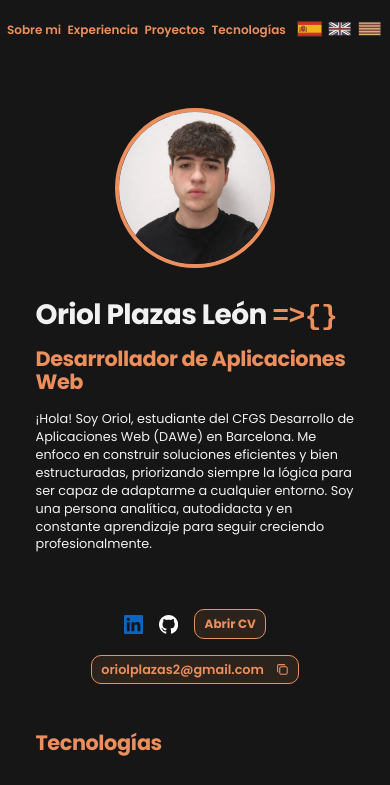
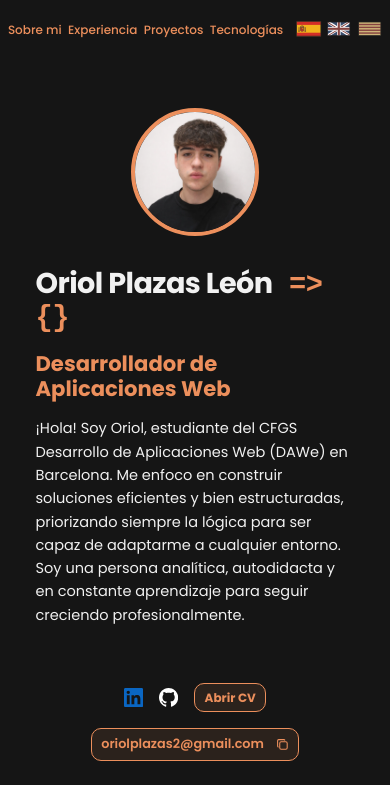
Before and after one commit to oriioll/portfolio, a Vue app: page / in a window 390 px wide. Shown: the top 785 px of the page. Built offline with nearby package versions, Linux system fonts and the light colour scheme; a web font is replaced by a local one.

Commit message:
fix: minor changes like font scaling, header in mobile, svg behaviour in hover events and move util functions to navigation.ts

```diff
--- a/src/components/PortfolioHeader.vue
+++ b/src/components/PortfolioHeader.vue
@@ -23,7 +23,7 @@ header {
     top: 0;
     z-index: 100;
     background: var(--bg-primary);
-    padding: .5rem;
+    padding: 1.25rem .5rem;
     box-sizing: border-box;
     overflow: hidden;
     border-bottom: solid 2px var(--accent-ui);
@@ -54,7 +54,6 @@ header {
   header {
     gap: .3rem;
     padding: 1rem 0.25rem;
-    border-radius: 0 0 10px 10px;
   }
 }
 </style>
--- a/src/components/PortfolioHero.vue
+++ b/src/components/PortfolioHero.vue
@@ -13,7 +13,7 @@ import { scrollDown } from '@/utils/navigation.ts';
     <div class="mainHero">
       <article class="txt">
         <Transition name="fade" mode="out-in">
-          <h1 :key="locale">Oriol Plazas León <span class="codeSymbol"> =&gt;{}</span></h1>
+          <h1 :key="locale">Oriol Plazas León<span class="codeSymbol">  =&gt; {}</span></h1>
         </Transition>
         <Transition name="fade" mode="out-in">
           <h3 :key="locale">{{ t('hero.subtitle') }}</h3>
@@ -88,6 +88,10 @@ import { scrollDown } from '@/utils/navigation.ts';
 .codeSymbol {
   font-family: var(--code-font);
   color: var(--accent-ui);
+  /*Ligatures for arrow*/
+  font-variant-ligatures: discretionary-ligatures;
+  font-feature-settings: "liga" 1, "calt" 1;
+  text-rendering: optimizeLegibility;
 }
 /*Animations for when changing lang */
 .fade-enter-active,
@@ -113,8 +117,8 @@ import { scrollDown } from '@/utils/navigation.ts';
   }
 
   .hero img {
-    width: 10rem;
-    height: 10rem;
+    width: 8rem;
+    height: 8rem;
   }
 
   .txt {
--- a/src/components/header/HeaderLanguages.vue
+++ b/src/components/header/HeaderLanguages.vue
@@ -119,7 +119,7 @@ aside {
 }
 
 .emoji {
-    width: 4rem;
+    width: 3rem;
     height: auto;
     cursor: pointer;
     filter: grayscale(0.6);
--- a/src/components/header/HeaderNav.vue
+++ b/src/components/header/HeaderNav.vue
@@ -54,13 +54,12 @@ a {
   color: var(--bg-primary);
   color: var(--accent-ui);
   font-size: 1.25rem;
-  font-weight: bold;
+  font-weight: 500;
   transition: all .25s ease-out;
 }
 
 a:hover {
-  color: var(--txt-primary);
-
+  filter: brightness(1.2);
 }
 
 /*Animations for when changing lang */
@@ -91,7 +90,7 @@ a:hover {
 @media (max-width: 550px) {
   a {
     font-size: 0.75rem;
-    font-weight: 600;
+    font-weight: 500;
     white-space: nowrap;
   }
 
--- a/src/components/hero/HeroCtas.vue
+++ b/src/components/hero/HeroCtas.vue
@@ -2,6 +2,7 @@
 import { ref } from 'vue';
 //Importing i18n objects
 import { useI18n } from 'vue-i18n';
+import{ openLink } from '@/utils/navigation';
 const { t, locale } = useI18n();
 
 //Handling email copy to clipboard
@@ -33,16 +34,7 @@ const changeSvg = (): void => {
     }, 2000);
 }
 
-/**
- * Arrow function that opens a link in a new tab
- * @param url the url you want to open in a new tab
- * @author Oriol Plazas León
- * @since 27/02/2026
- * @see window()
- */
-const openLink = (url: string): void => {
-    window.open(url, '_blank');
-}
+
 
 </script>
 <template>
@@ -145,12 +137,18 @@ const openLink = (url: string): void => {
 .mail .cpSvg {
     width: 1.25rem;
     height: 1.25rem;
+    animation: all .3s ease;
+}
+.mail .cpSvg:hover {
+    animation: all .3s ease;
+    transform: translateY(0);
 }
 
 .mail .successSvg {
     width: 1.25rem;
     height: 1.25rem;
     pointer-events: none;
+    animation: all .3s ease;
 }
 
 /*Animations for when changing lang */
--- a/src/i18n/lang/en.ts
+++ b/src/i18n/lang/en.ts
@@ -7,7 +7,7 @@ export default {
     },
     hero: {
         subtitle: `Web Application Developer`,
-        description: `"Hi! I'm Oriol, a Higher Vocational Training student in Web Application Development (DAWe) from Barcelona. I'm focused on building efficient and well-structured solutions, always prioritizing logic to be able to adapt to any environment. I am an analytical, self-taught person, constantly learning to keep growing professionally.`,
+        description: `Hi! I'm Oriol, a Higher Vocational Training student in Web Application Development (DAWe) from Barcelona. I'm focused on building efficient and well-structured solutions, always prioritizing logic to be able to adapt to any environment. I am an analytical, self-taught person, constantly learning to keep growing professionally.`,
         openCv: 'Open CV'
     },
     tech: {
--- a/src/styles/root.css
+++ b/src/styles/root.css
@@ -14,7 +14,7 @@
 :root {
     color-scheme: dark;
     /* Base Colors */
-    --bg-primary: #161616;
+    --bg-primary: #151515;
     --txt-primary: #F1F1F1;
     --txt-muted: #A0A0A0;
     /* Accent Colors */
@@ -28,121 +28,26 @@
     --font-primary: 'Poppins', 'Inter', sans-serif;
     --font-symbols: 'Montserrat', 'Onest', sans-serif;
     --code-font: 'Cascadia Code', monospace;
+
+    /*Font Sizes  - https://typescale.com  - Major Secpnd (https://gemini.google.com)*/
+    --step--2: clamp(0.69rem, 0.68rem + 0.07vw, 0.75rem);
+    --step--1: clamp(0.78rem, 0.76rem + 0.1vw, 0.88rem);
+    --step-0: clamp(0.9rem, 0.86rem + 0.2vw, 1.05rem);   /* p */
+    --step-1: clamp(1.05rem, 1rem + 0.25vw, 1.25rem);   /* h6 */
+    --step-2: clamp(1.15rem, 1.08rem + 0.35vw, 1.45rem); /* h5 */
+    --step-3: clamp(1.3rem, 1.2rem + 0.5vw, 1.7rem);    /* h4 */
+    --step-4: clamp(1.5rem, 1.35rem + 0.75vw, 2.1rem);  /* h2-h3 */
+    --step-5: clamp(1.75rem, 1.55rem + 1vw, 2.45rem);   /* h1 */
 }
 
-/*Font Sizes  - https://typescale.com*/
-h1,
-h2,
-h3,
-h4,
-h5,
-h6 {
-    font-weight: 700;
-    line-height: 1.2;
-}
+h1 { font-size: var(--step-5); letter-spacing: -0.02em; line-height: 1.1; }
+h2 { font-size: var(--step-4); letter-spacing: -0.01em; line-height: 1.2; }
+h3 { font-size: var(--step-3); line-height: 1.2; }
+h4 { font-size: var(--step-2); }
+h5 { font-size: var(--step-1); }
+h6 { font-size: var(--step-0); }
+p  { font-size: var(--step-0); line-height: 1.6; }
 
-h1 {
-    font-size: 3.815rem;
-    font-feature-settings: "liga" 1, "calt" 1;
-
-}
-
-h2 {
-    font-size: 3.052rem;
-}
-
-h3 {
-    font-size: 2.441rem;
-}
-
-h4 {
-    font-size: 1.953rem;
-}
-
-h5 {
-    font-size: 1.563rem;
-}
-
-h6 {
-    font-size: 1.25rem;
-
-}
-
-p {
-    font-size: 1rem;
-    line-height: 1.6;
-}
-
-
-/* MEDIA QUERY FOR FONT-SIZING in small screens */
-@media (max-width: 800px) {
-    h1 {
-        font-size: 2rem;
-    }
-
-    h2 {
-        font-size: 1.75rem;
-    }
-
-    h3 {
-        font-size: 1.5rem;
-    }
-
-    h4 {
-        font-size: 1.25rem;
-    }
-
-    h5 {
-        font-size: 1.1rem;
-    }
-
-    h6 {
-        font-size: 1rem;
-    }
-
-    p {
-        font-size: 0.9rem;
-        line-height: 1.5;
-    }
-}
-
-@media (max-width: 480px) {
-    h1 {
-        font-size: 1.75rem;
-    }
-
-    h2 {
-        font-size: 1.5rem;
-    }
-
-    h3 {
-        font-size: 1.3rem;
-    }
-
-    h4 {
-        font-size: 1.15rem;
-    }
-
-    h5 {
-        font-size: 1.05rem;
-    }
-
-    h6 {
-        font-size: 1rem;
-    }
-
-    p {
-        font-size: 0.8rem;
-        line-height: 1.4;
-    }
-
-    h1,
-    h2,
-    h3 {
-        line-height: 1.1;
-        letter-spacing: -0.02em;
-    }
-}
 
 /*Default Styles for body*/
 * {
--- a/src/utils/navigation.ts
+++ b/src/utils/navigation.ts
@@ -12,3 +12,14 @@ export const scrollDown = (vhsUnits: number): void => {
       behavior: 'smooth'
     });
 }
+
+/**
+ * Arrow function that opens a link in a new tab
+ * @param url the url you want to open in a new tab
+ * @author Oriol Plazas León
+ * @since 27/02/2026
+ * @see window()
+ */
+export const openLink = (url: string): void => {
+    window.open(url, '_blank');
+}
--- a/src/views/Portfolio.vue
+++ b/src/views/Portfolio.vue
@@ -24,7 +24,7 @@ main {
 
 @media (min-width: 1000px) {
     main {
-        gap: 5rem;
+        gap: 3rem;
     }
 }
 </style>
```
